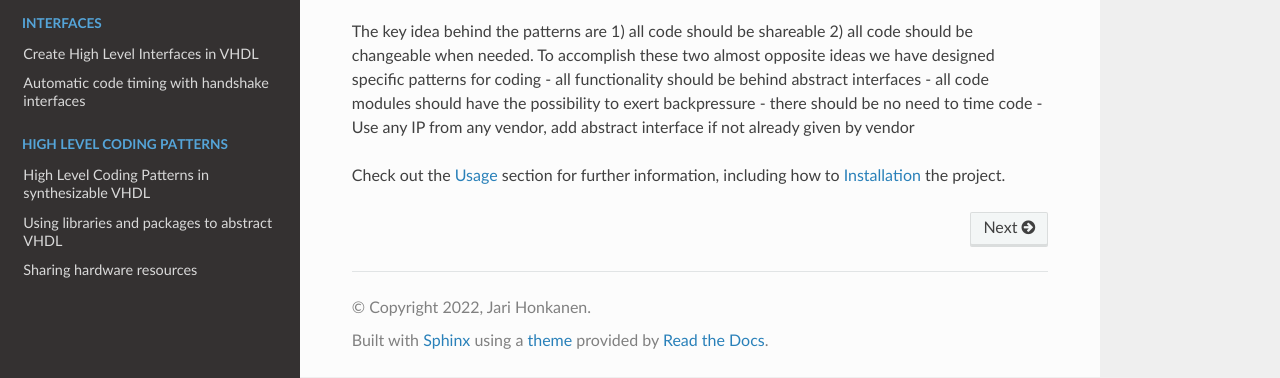
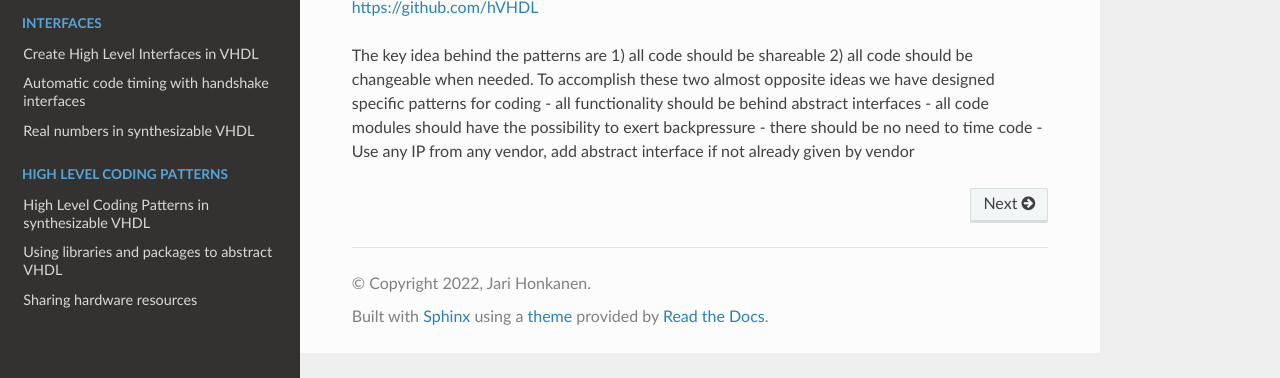
Before and after one commit to hVHDL/hVHDL, a Sphinx documentation site: the page built from docs/source/index.rst, in a window 1280 px wide, cut to the strip 522-900 px from the top of the page. Built offline with Sphinx 7.4.7 and the Read the Docs theme 2.0.0, drawn with Linux system fonts in a browser that asks for light colours.

Commit message:
add real numbers as form of abstract interface

```diff
--- a/docs/source/index.rst
+++ b/docs/source/index.rst
@@ -17,8 +19,6 @@
 - all code modules should have the possibility to exert backpressure - there should be no need to time code
 - Use any IP from any vendor, add abstract interface if not already given by vendor
 
-Check out the :doc:`usage` section for further information, including
-how to :ref:`installation` the project.
 
 
 .. toctree::
@@ -51,6 +51,7 @@
 
     interfaces/high_level_interfaces_in_VHDL
     Automatic code timing with handshake interface
+    interfaces/real_numbers_in_synthesizable_VHDL.rst
 
 .. toctree::
     :caption: High Level Coding Patterns
--- a/docs/source/usage.rst
+++ b/docs/source/usage.rst
@@ -1,5 +1,6 @@
 Usage
 =====
+
 
 .. _installation:
 
```
Also changed, not shown: other parts of docs/source/index.rst (+4 -2 lines), docs/source/interfaces/real_numbers_in_synthesizable_VHDL.rst (added, +9 -0 lines).
